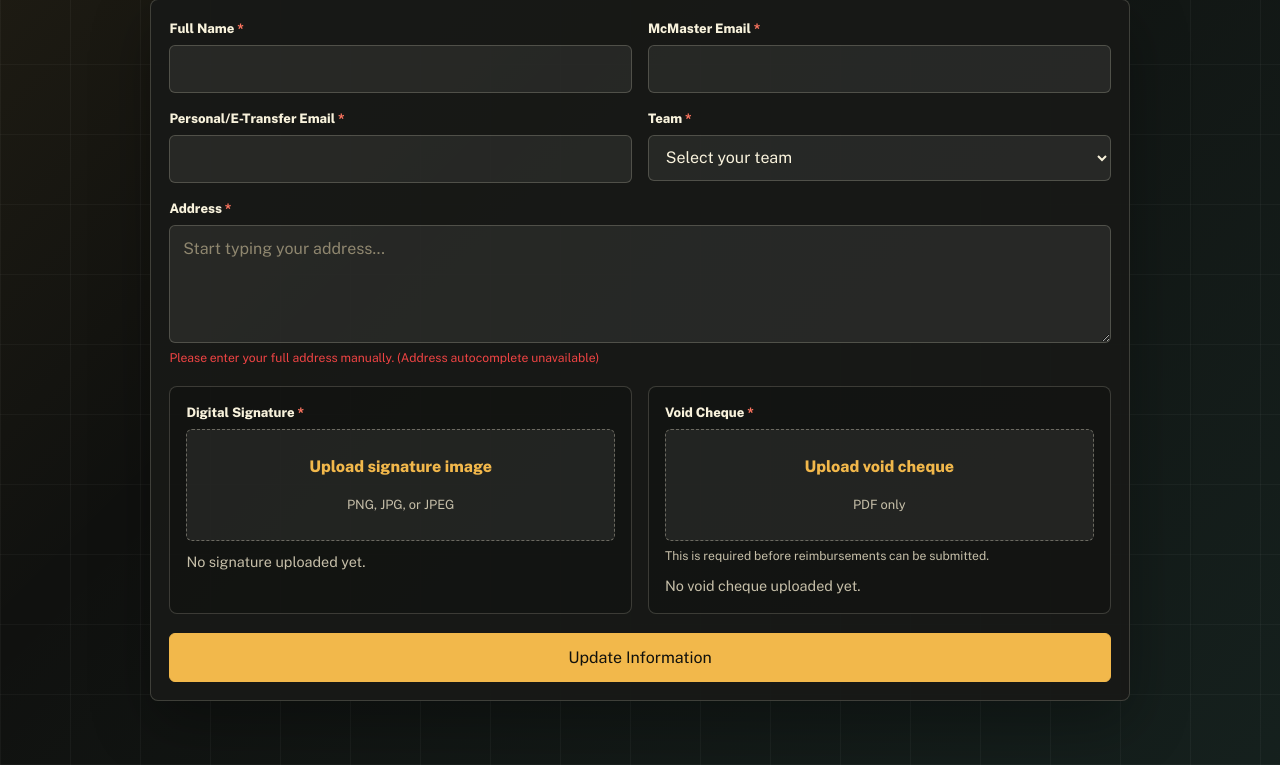
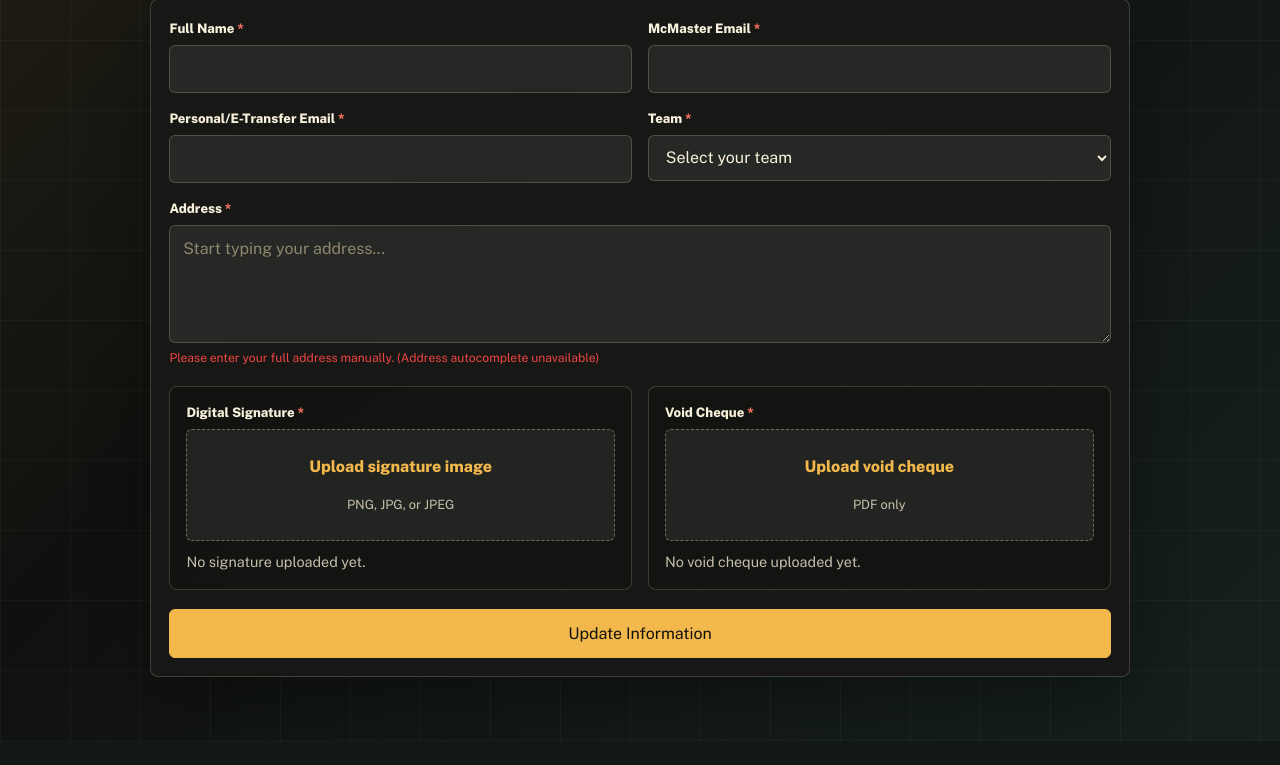
Before and after one commit to McMaster-Solar-Car-Project/purchase-request-site, a Python web app: template src/templates/edit_profile.html in a window 1280 px wide. Shown: the part 230-995 px from the top of the page. After the commit the page ends 971 px from the top, so only its background shows below. Run offline with Jinja, Linux system fonts and the light colour scheme; the template is opened without the code that fills it, so the values that code supplies are empty; style sheets or scripts are compiled from the project's sources; some libraries are stand-ins or nearby versions.

Commit message:
Clean up reimbursement form display

```diff
--- a/src/static/js/dashboard.js
+++ b/src/static/js/dashboard.js
@@ -48,10 +48,12 @@ function formatScaledAmount(scaledValue, decimalPlaces) {
     const isNegative = scaledValue < 0n;
     const absoluteValue = isNegative ? -scaledValue : scaledValue;
     const wholePart = absoluteValue / scale;
-    const fractionPart = String(absoluteValue % scale).padStart(decimalPlaces, '0');
+    const fractionPart = String(absoluteValue % scale)
+        .padStart(decimalPlaces, '0')
+        .replace(/0+$/, '');
     const sign = isNegative ? '-' : '';
 
-    return `${sign}${wholePart}.${fractionPart}`;
+    return fractionPart ? `${sign}${wholePart}.${fractionPart}` : `${sign}${wholePart}`;
 }
 
 function roundScaledAmount(scaledValue, fromDecimalPlaces, toDecimalPlaces) {
--- a/src/templates/edit_profile.html
+++ b/src/templates/edit_profile.html
@@ -91,7 +91,6 @@
                         <small>PDF only</small>
                     </div>
                     <div id="void-cheque-name" class="file-name"></div>
-                    <small class="field-help">This is required before reimbursements can be submitted.</small>
                     {% if void_cheque_data_url %}
                     <div class="document-preview">
                         <small class="field-help">Leave blank to keep your current void cheque.</small>
```
